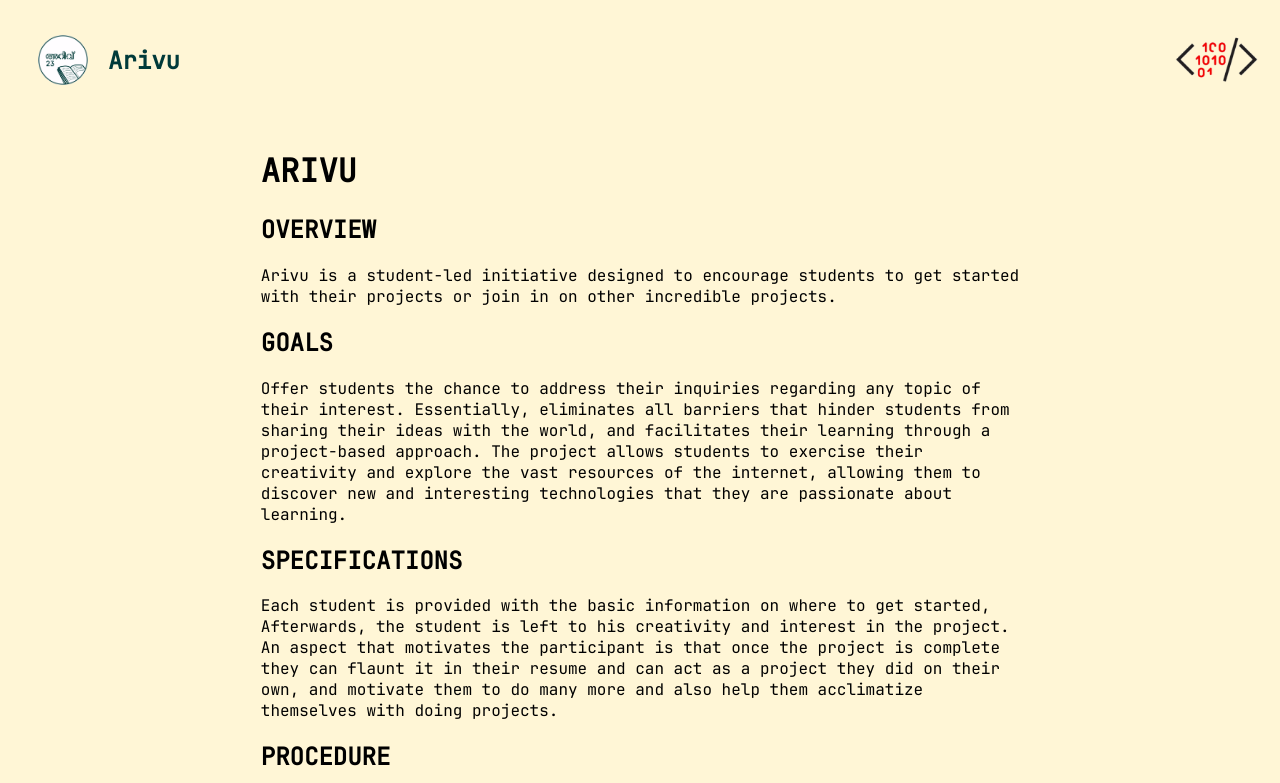
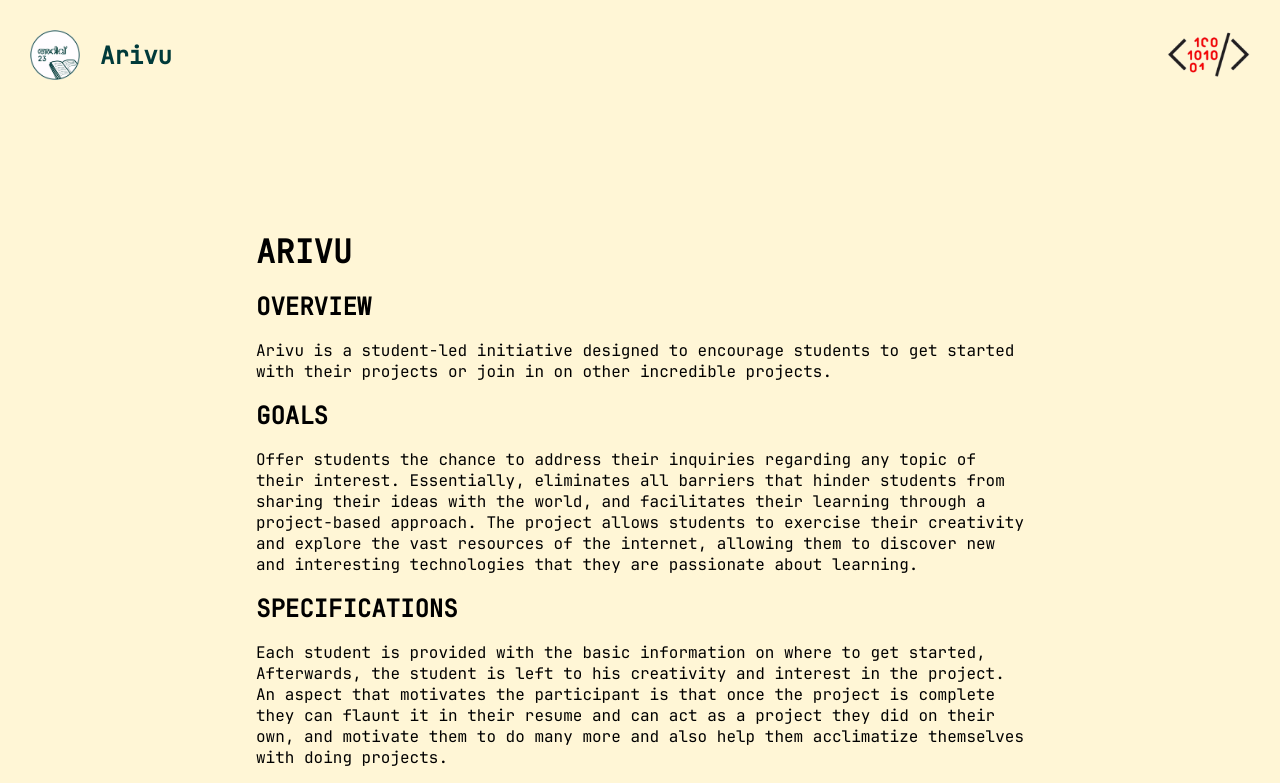
Before and after one commit to Glitchyi/Arivu, a plain HTML site: page views/docs.html in a window 1280 px wide. Shown: the top 783 px of the page. Drawn offline with Linux system fonts and the light colour scheme.

Commit message:
Update CSS styles for better consistency and accessibility

```diff
--- a/public/doc.css
+++ b/public/doc.css
@@ -10,7 +10,13 @@ body::-webkit-scrollbar {
   display: none;
 }
 
+* {
+  margin: 0px;
+}
 
+h2{
+  margin: .75em 0;
+}
 body {
   font-family: 'Jetbrains';
   background-color: #fff6d6;
@@ -48,8 +54,7 @@ body {
   justify-content: space-between;
   align-items: center;
   width: calc(100vw - 60px);
-  height: 60px;
-  position: fixed;
+  /* position: fixed; */
   padding: 30px;
   top: 0;
   background: #fff6d6;
--- a/public/style_about.css
+++ b/public/style_about.css
@@ -1,6 +1,10 @@
 @font-face {
   font-family: 'Jetbrains';
   src: url(jetbrains.ttf);
+}
+
+a{
+  text-decoration: none;
 }
 
 * {
```
Also changed, not shown: views/about.html (+3 -1 lines).
